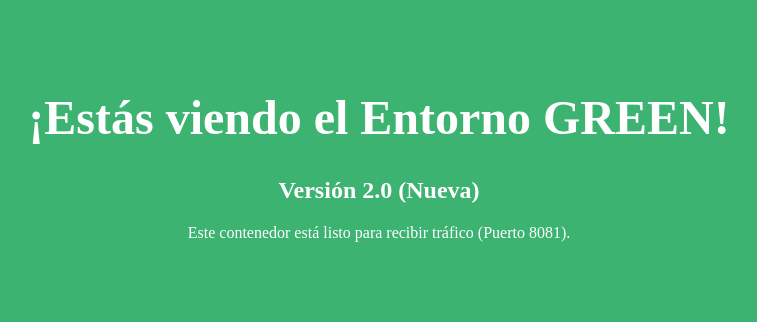
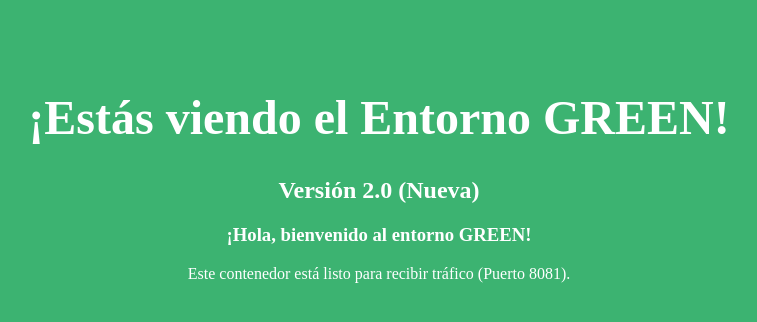
Before and after one commit to JaciyGabo1515/blue-green, a plain HTML site: page app/index-green.html in a window 1280 px wide. Shown: the whole page, without its empty margins (261-1018 px from the left). Drawn offline with Linux system fonts and the light colour scheme.

```diff
--- a/app/index-green.html
+++ b/app/index-green.html
@@ -11,6 +11,7 @@
 <body>
     <h1>¡Estás viendo el Entorno GREEN!</h1>
     <h2>Versión 2.0 (Nueva)</h2>
+    <h3>¡Hola, bienvenido al entorno GREEN!</h3>
     <p>Este contenedor está listo para recibir tráfico (Puerto 8081).</p>
 </body>
 </html>
```
Also changed, not shown: .github/workflows/deploy.yml (added).
